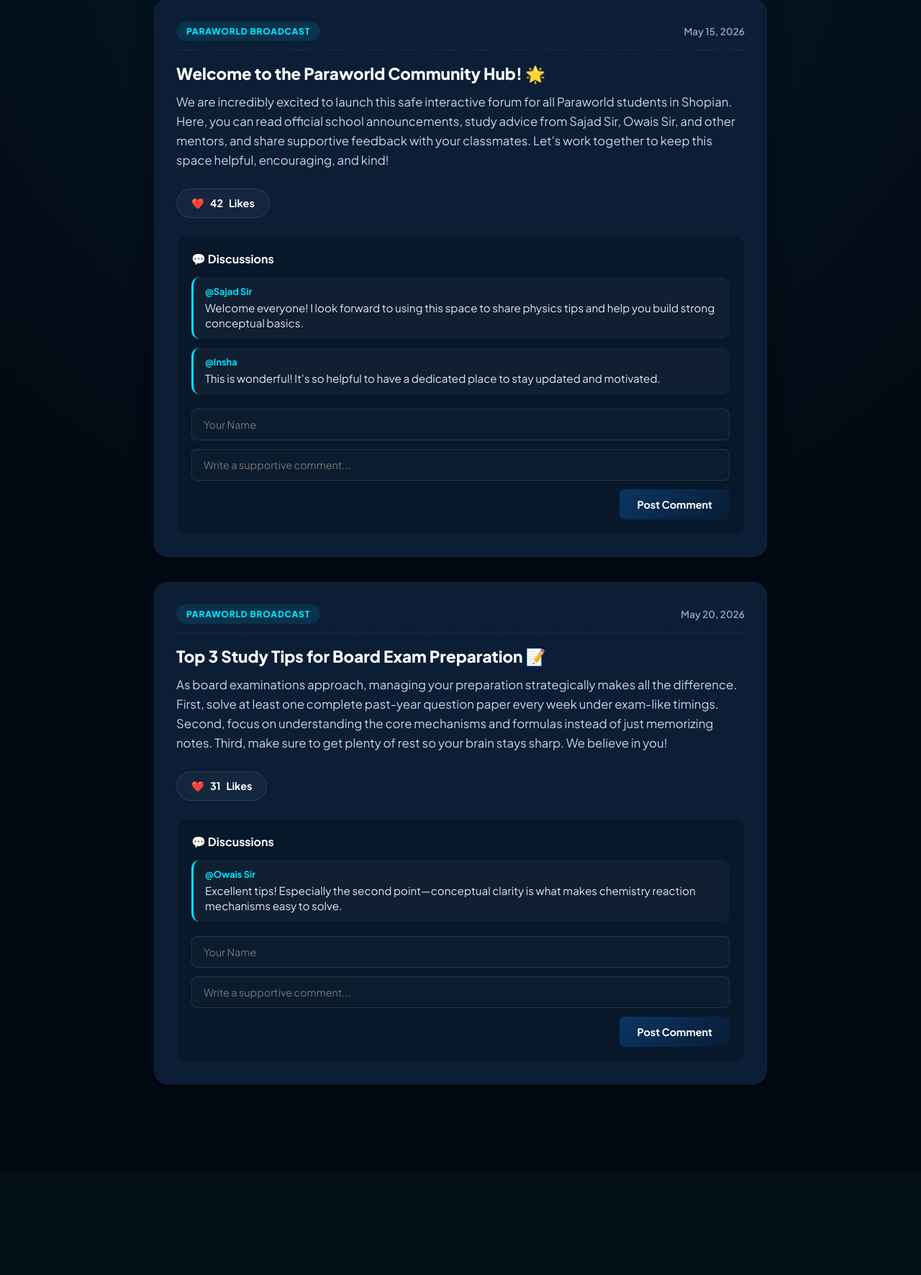
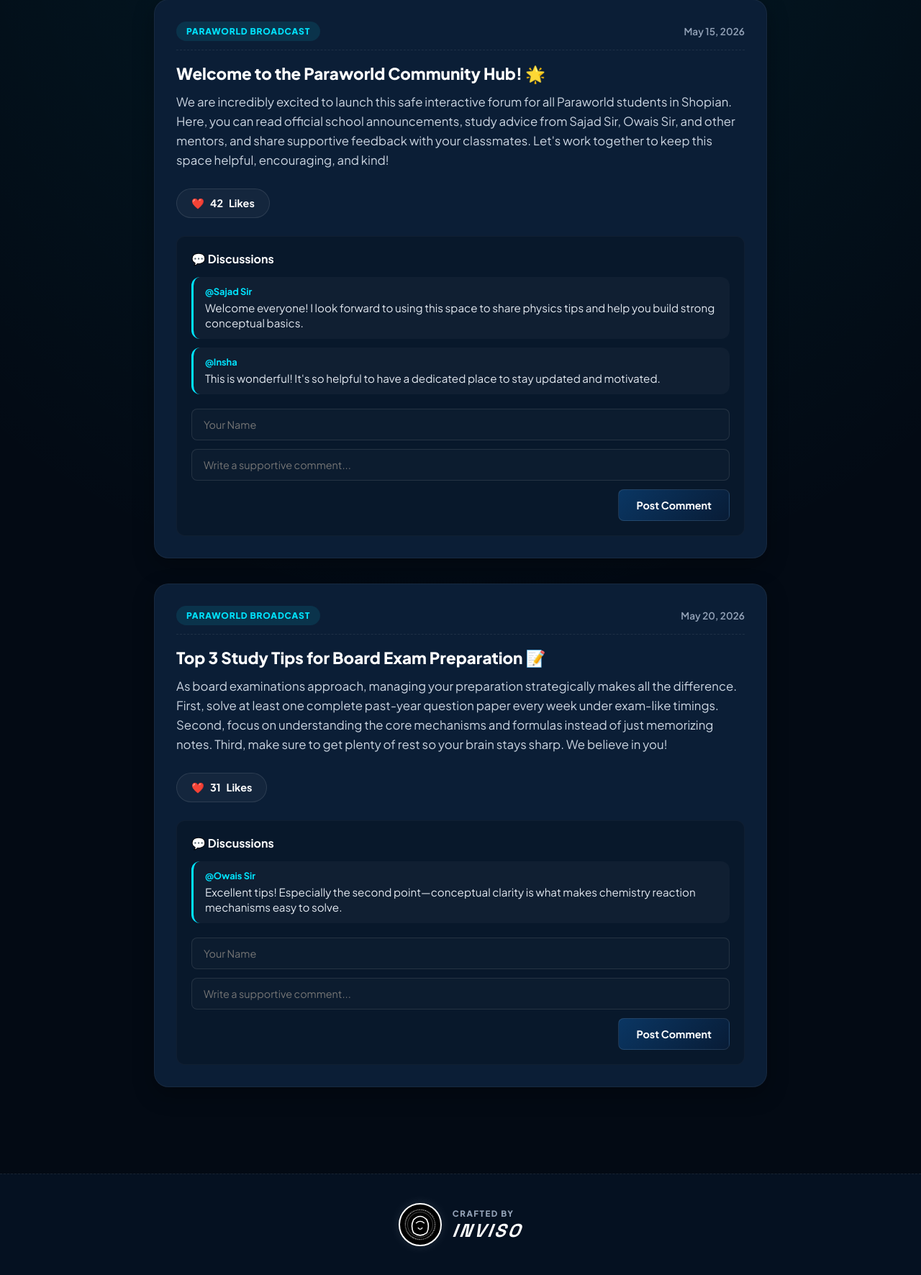
Before and after one commit to zaid170/ParaWorld-1, a Flask app: page /community in a window 1280 px wide. Shown: the part 166-1938 px from the top of the page at 72% size. Before the commit the page ends 1673 px from the top, so only its background shows below. Run offline with Flask 3, Linux system fonts and the light colour scheme.

Commit message:
Update community.html

```diff
--- a/templates/community.html
+++ b/templates/community.html
@@ -8,7 +8,7 @@
     <!-- Premium Google Fonts -->
     <link rel="preconnect" href="https://fonts.googleapis.com">
     <link rel="preconnect" href="https://fonts.gstatic.com" crossorigin>
-    <link href="https://fonts.googleapis.com/css2?family=Plus+Jakarta+Sans:wght@400;600;700;800&display=swap" rel="stylesheet">
+    <link href="https://fonts.googleapis.com/css2?family=Plus+Jakarta+Sans:wght@400;600;700;800&family=Space+Grotesk:wght@700;900&display=swap" rel="stylesheet">
 
     <style>
         /* --- DESIGN TOKENS --- */
@@ -44,10 +44,13 @@
             min-height: 100vh;
             overflow-x: hidden;
             background-image: radial-gradient(circle at 50% 0%, rgba(0, 229, 255, 0.08) 0%, transparent 50%);
+            display: flex;
+            flex-direction: column;
         }
 
         header {
             max-width: 900px;
+            width: 100%;
             margin: 0 auto;
             padding: 40px 24px;
             display: flex;
@@ -92,11 +95,13 @@
         /* --- COMMUNITY CONSOLE / FEED --- */
         .feed-container {
             max-width: 900px;
+            width: 100%;
             margin: 40px auto;
             padding: 0 24px 80px 24px;
             display: flex;
             flex-direction: column;
             gap: 35px;
+            flex: 1; /* Pushes footer to bottom */
         }
 
         .post-card {
@@ -152,6 +157,8 @@
             color: #CBD5E1;
             line-height: 1.6;
             margin-bottom: 25px;
+            user-select: text; /* Allows reading comfortably */
+            -webkit-user-select: text;
         }
 
         /* --- INTERACTION ROW (LIKES & COMMENTS COUNT) --- */
@@ -218,6 +225,11 @@
             overflow-y: auto;
         }
 
+        /* Custom Scrollbar for Comments */
+        .comment-list::-webkit-scrollbar { width: 6px; }
+        .comment-list::-webkit-scrollbar-track { background: rgba(255,255,255,0.02); border-radius: 10px; }
+        .comment-list::-webkit-scrollbar-thumb { background: rgba(255,255,255,0.1); border-radius: 10px; }
+
         .comment-bubble {
             background: rgba(255, 255, 255, 0.03);
             padding: 12px 16px;
@@ -266,6 +278,7 @@
             font-size: 0.9rem;
             outline: none;
             transition: var(--transition-smooth);
+            user-select: auto; /* Allows typing freely */
         }
 
         .comment-input:focus {
@@ -276,7 +289,7 @@
         .btn-comment-submit {
             background: linear-gradient(135deg, var(--secondary-blue) 0%, var(--primary-navy) 100%);
             color: white;
-            border: none;
+            border: 1px solid rgba(255,255,255,0.1);
             padding: 12px 24px;
             border-radius: 8px;
             font-weight: 700;
@@ -288,10 +301,106 @@
 
         .btn-comment-submit:hover {
             transform: translateY(-2px);
+            border-color: var(--accent-cyan);
             box-shadow: 0 5px 15px rgba(0, 229, 255, 0.15);
         }
 
-        /* --- TOAST & NOTIFICATIONS --- */
+        /* --- HIGH-END INVISO CREATOR EMBLEM SIGNATURE FOOTER --- */
+        .inviso-developer-footer {
+            width: 100%;
+            padding: 40px 24px;
+            background: rgba(8, 28, 54, 0.4);
+            border-top: 1px dashed rgba(255, 255, 255, 0.08);
+            display: flex;
+            justify-content: center;
+            align-items: center;
+            margin-top: auto;
+        }
+
+        .inviso-wrapper {
+            display: flex;
+            align-items: center;
+            gap: 15px;
+            cursor: pointer;
+            transition: var(--transition-smooth);
+        }
+
+        .inviso-emblem-box {
+            width: 60px;
+            height: 60px;
+            background: #000000;
+            border: 2px solid #FFFFFF;
+            border-radius: 50%;
+            display: flex;
+            justify-content: center;
+            align-items: center;
+            box-shadow: 0 0 15px rgba(255, 255, 255, 0.1);
+            transition: var(--transition-smooth);
+            position: relative;
+        }
+
+        .inviso-mask-svg { width: 82%; height: 82%; }
+
+        .outer-ring {
+            fill: none;
+            stroke: #FFFFFF;
+            stroke-width: 2;
+            stroke-dasharray: 4 2;
+            transform-origin: center;
+            animation: spinCircle 20s linear infinite;
+        }
+
+        .inner-ring { fill: none; stroke: rgba(255, 255, 255, 0.4); stroke-width: 1.5; }
+        .mask-base { fill: none; stroke: #FFFFFF; stroke-width: 3.5; }
+        .mask-details { fill: none; stroke: #FFFFFF; stroke-width: 3; stroke-linecap: round; }
+
+        .inviso-wrapper:hover .inviso-emblem-box {
+            border-color: var(--accent-cyan);
+            box-shadow: 0 0 25px rgba(0, 229, 255, 0.45);
+            transform: scale(1.08) rotate(-5deg);
+        }
+
+        .inviso-wrapper:hover .outer-ring {
+            stroke: var(--accent-cyan);
+            animation-duration: 6s;
+        }
+
+        .inviso-wrapper:hover .mask-base,
+        .inviso-wrapper:hover .mask-details { stroke: var(--accent-cyan); }
+
+        .inviso-text-brand { display: flex; flex-direction: column; align-items: flex-start; }
+
+        .credit-tag {
+            font-size: 0.72rem;
+            font-weight: 800;
+            color: var(--text-muted);
+            letter-spacing: 1.5px;
+            transition: var(--transition-smooth);
+        }
+
+        .inviso-logo-text {
+            font-family: 'Space Grotesk', sans-serif;
+            font-size: 1.6rem;
+            font-weight: 900;
+            color: #FFFFFF;
+            letter-spacing: 3px;
+            font-style: italic;
+            transition: var(--transition-smooth);
+            transform: skewX(-8deg);
+        }
+
+        .inviso-wrapper:hover .credit-tag { color: var(--accent-cyan); }
+        .inviso-wrapper:hover .inviso-logo-text {
+            color: var(--accent-cyan);
+            text-shadow: 0 0 10px rgba(0, 229, 255, 0.4);
+        }
+
+        @keyframes spinCircle {
+            from { transform: rotate(0deg); }
+            to { transform: rotate(360deg); }
+        }
+
+        /* --- TOAST NOTIFICATIONS --- */
         .toast-notification {
             position: fixed;
             bottom: 30px;
@@ -386,7 +495,7 @@
             </div>
             {% endfor %}
         {% else %}
-            <!-- Interactive Placeholder Post -->
+            <!-- Interactive Placeholder Post (Shows if Admin hasn't posted yet) -->
             <div class="post-card">
                 <div class="post-header">
                     <span class="post-badge">Paraworld Broadcast</span>
@@ -415,6 +524,24 @@
 
     </main>
 
+    <!-- INVISO CREATOR EMBLEM SIGNATURE FOOTER -->
+    <div class="inviso-developer-footer">
+        <div class="inviso-wrapper">
+            <div class="inviso-emblem-box">
+                <svg class="inviso-mask-svg" viewBox="0 0 100 100">
+                    <circle class="outer-ring" cx="50" cy="50" r="45"/>
+                    <circle class="inner-ring" cx="50" cy="50" r="38"/>
+                    <path class="mask-base" d="M30,35 Q50,15 70,35 Q80,55 70,75 Q50,90 30,75 Q20,55 30,35 Z"/>
+                    <path class="mask-details" d="M38,45 Q50,35 62,45 M44,60 Q50,68 56,60"/>
+                </svg>
+            </div>
+            <div class="inviso-text-brand">
+                <span class="credit-tag">CRAFTED BY</span>
+                <span class="inviso-logo-text">INVISO</span>
+            </div>
+        </div>
+    </div>
+
     <!-- TOAST ALERT PANEL -->
     <div class="toast-notification" id="toastNotification">
         📢 Update Saved!
@@ -438,7 +565,7 @@
         }
 
         // --- LAYER 1: FRONTEND BAN WORDS FILTER ---
-        // Clean list of age-appropriate word protections (preventing basic spam/disrespectful language)
+        // Clean list of age-appropriate word protections
         const blockList = [
             'stupid', 'idiot', 'dumb', 'cheat', 'spam', 'trash',
             'fool', 'worst', 'bad', 'fake', 'rubbish', 'hate'
@@ -459,10 +586,10 @@
             const containsAbusive = blockList.some(word => textToCheck.includes(word));
 
             if (containsAbusive) {
-                // Instantly block and alert student
+                // Instantly block and alert student safely
                 triggerToast("Let's keep our community friendly! Please rephrase your comment.", true);
 
-                // Secretly log this blocked attempt to the server
+                // Secretly log this blocked attempt to the server for Admin review
                 await fetch('/api/flag-comment', {
                     method: 'POST',
                     headers: { 'Content-Type': 'application/json' },
@@ -529,7 +656,7 @@
             }
         });
 
-        // Placeholder support
+        // Interactive Placeholder support
         const plBtn = document.getElementById('placeholderLike');
         if (plBtn) {
             plBtn.addEventListener('click', () => {
```
